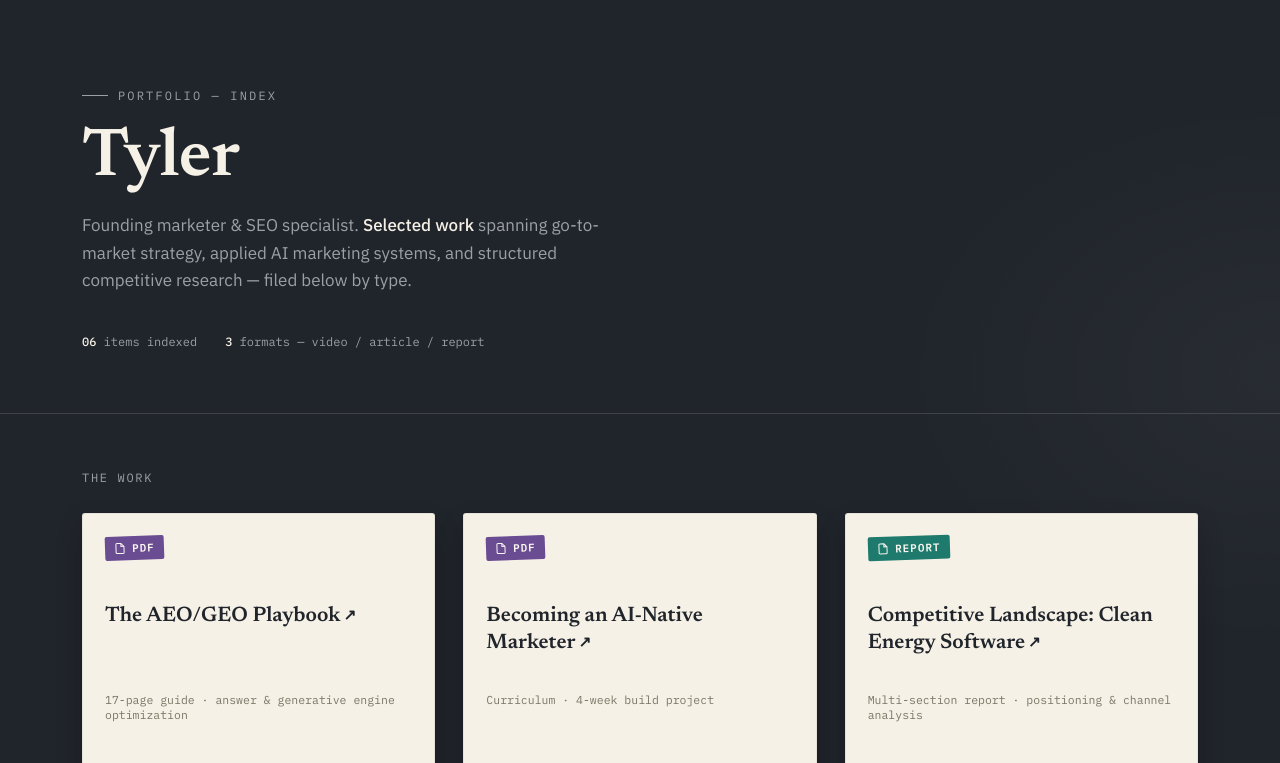
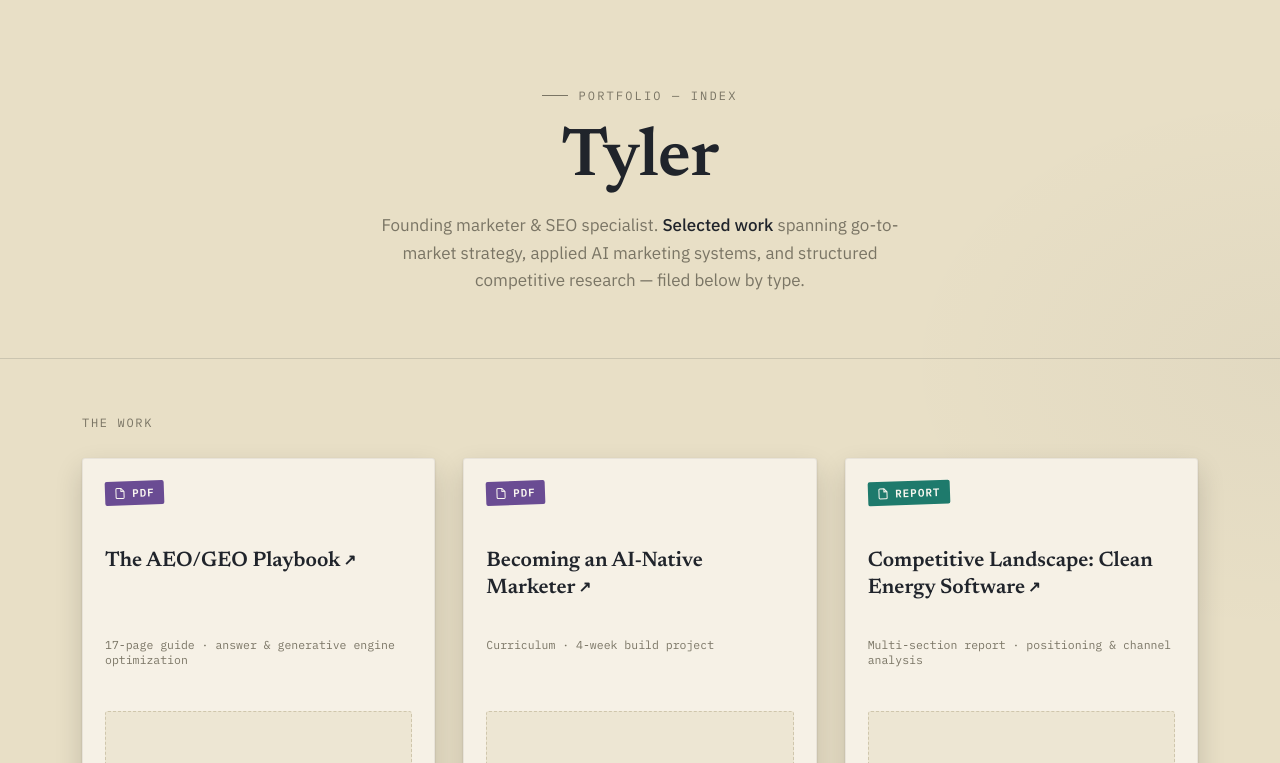
Before and after one commit to Twishnoff/Portfolio, a plain HTML site: page index.html in a window 1280 px wide. Shown: the top 763 px of the page. Drawn offline with Linux system fonts and the light colour scheme.

Commit message:
V2 of index page.

```diff
--- a/index.html
+++ b/index.html
@@ -17,6 +17,7 @@
   :root{
     --ink:        #20242B;
     --ink-soft:   #3C4149;
+    --desk:       #E8DFC6;   /* page background — warm parchment, pairs with card paper */
     --paper:      #F6F1E6;
     --paper-dim:  #EDE6D3;
     --paper-line: #CFC6AC;
@@ -42,11 +43,11 @@
 
   body{
     margin: 0;
-    background: var(--ink);
+    background: var(--desk);
     background-image:
-      radial-gradient(ellipse 900px 500px at 15% -10%, rgba(255,255,255,0.05), transparent 60%),
-      radial-gradient(ellipse 700px 500px at 100% 10%, rgba(255,255,255,0.035), transparent 55%);
-    color: var(--paper);
+      radial-gradient(ellipse 900px 500px at 15% -10%, rgba(32,36,43,0.035), transparent 60%),
+      radial-gradient(ellipse 700px 500px at 100% 10%, rgba(32,36,43,0.03), transparent 55%);
+    color: var(--ink);
     font-family: var(--font-body);
     -webkit-font-smoothing: antialiased;
   }
@@ -64,7 +65,8 @@
      ============================================================ */
   header.masthead{
     padding: 88px 0 64px;
-    border-bottom: 1px solid rgba(246,241,230,0.14);
+    border-bottom: 1px solid rgba(32,36,43,0.14);
+    text-align: center;
   }
 
   .eyebrow{
@@ -72,9 +74,10 @@
     font-size: 12px;
     letter-spacing: 0.18em;
     text-transform: uppercase;
-    color: var(--muted-on-ink);
+    color: var(--muted);
     display: flex;
     align-items: center;
+    justify-content: center;
     gap: 10px;
     margin: 0 0 22px;
   }
@@ -82,7 +85,7 @@
     content: "";
     width: 26px;
     height: 1px;
-    background: var(--muted-on-ink);
+    background: var(--muted);
     display: inline-block;
   }
 
@@ -93,30 +96,17 @@
     line-height: 1.02;
     margin: 0 0 18px;
     letter-spacing: -0.01em;
+    color: var(--ink);
   }
 
   .position{
     font-size: 17px;
     line-height: 1.6;
     max-width: 560px;
-    color: var(--muted-on-ink);
-    margin: 0;
+    color: var(--muted);
+    margin: 0 auto;
   }
-  .position strong{ color: var(--paper); font-weight: 500; }
-
-  .masthead-meta{
-    margin-top: 40px;
-    display: flex;
-    gap: 28px;
-    flex-wrap: wrap;
-    font-family: var(--font-mono);
-    font-size: 12px;
-    color: var(--muted-on-ink);
-  }
-  .masthead-meta span b{
-    color: var(--paper);
-    font-weight: 500;
-  }
+  .position strong{ color: var(--ink); font-weight: 500; }
 
   /* ============================================================
      GRID
@@ -128,7 +118,7 @@
     font-size: 12px;
     letter-spacing: 0.14em;
     text-transform: uppercase;
-    color: var(--muted-on-ink);
+    color: var(--muted);
     margin: 0 0 28px;
   }
 
@@ -286,7 +276,7 @@
   }
   .impact-box{
     border-radius: var(--radius);
-    padding: 12px 13px 13px;
+    padding: 8px 13px 8px;
   }
   .impact-box .label{
     font-family: var(--font-mono);
@@ -294,7 +284,7 @@
     letter-spacing: 0.08em;
     text-transform: uppercase;
     display: block;
-    margin-bottom: 5px;
+    margin-bottom: 3px;
     opacity: 0.85;
   }
   .impact-box .value{
@@ -337,22 +327,22 @@
      FOOTER
      ============================================================ */
   footer{
-    border-top: 1px solid rgba(246,241,230,0.14);
+    border-top: 1px solid rgba(32,36,43,0.14);
     padding: 32px 0 48px;
     font-family: var(--font-mono);
     font-size: 12px;
-    color: var(--muted-on-ink);
+    color: var(--muted);
     display: flex;
     justify-content: space-between;
     flex-wrap: wrap;
     gap: 12px;
   }
   footer a{
-    color: var(--paper);
+    color: var(--ink);
     text-decoration: none;
-    border-bottom: 1px solid rgba(246,241,230,0.35);
+    border-bottom: 1px solid rgba(32,36,43,0.35);
   }
-  footer a:hover{ border-color: var(--paper); }
+  footer a:hover{ border-color: var(--ink); }
 
 </style>
 </head>
@@ -367,10 +357,6 @@
         go-to-market strategy, applied AI marketing systems, and structured
         competitive research — filed below by type.
       </p>
-      <div class="masthead-meta">
-        <span><b>06</b> items indexed</span>
-        <span><b>3</b> formats — video / article / report</span>
-      </div>
     </div>
   </header>
 
```
